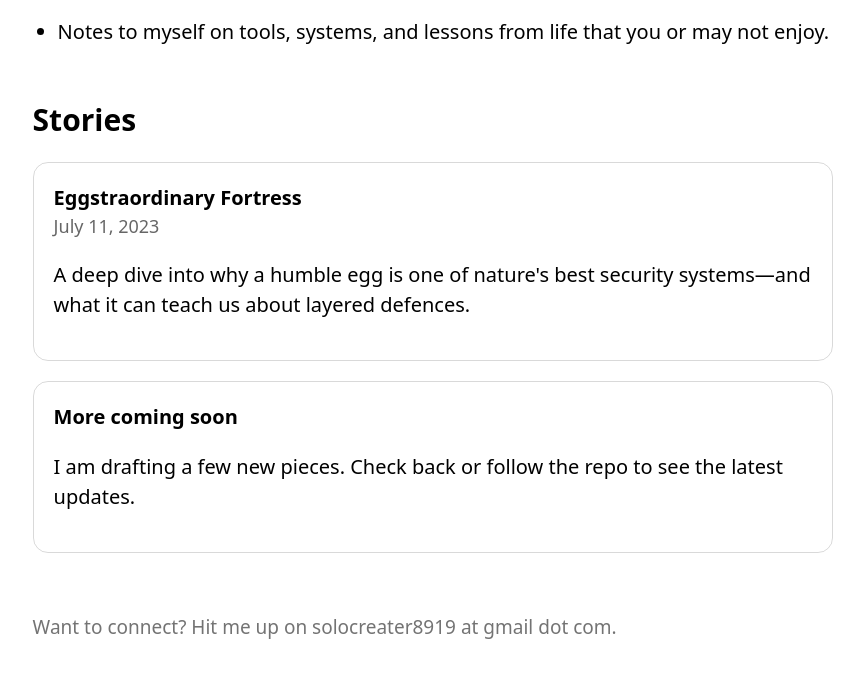
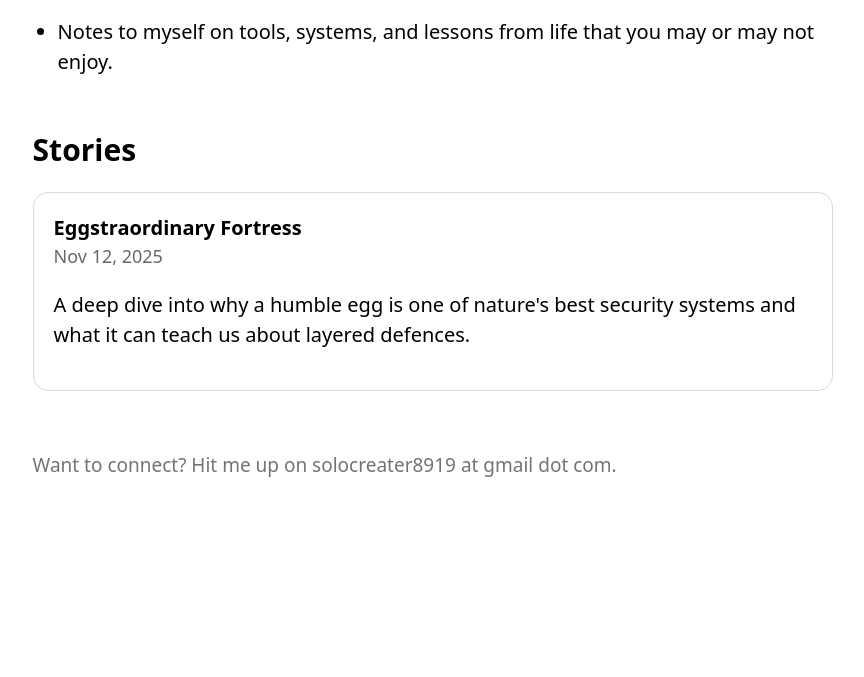
Before and after one commit to ahmed1011001/Notes, a plain HTML site: page index.html in a window 1280 px wide. Shown: the part 665-1342 px from the top of the page, without its empty margins (207-1071 px from the left). After the commit the page ends 1225 px from the top, so only its background shows below. Drawn offline with Linux system fonts and the light colour scheme.

Commit message:
Update index.html

```diff
--- a/index.html
+++ b/index.html
@@ -119,7 +119,7 @@
       <section>
         <h2>What you will find here</h2>
         <ul>
-          <li>Notes to myself on tools, systems, and lessons from life that you or may not enjoy.</li>
+          <li>Notes to myself on tools, systems, and lessons from life that you may or may not enjoy.</li>
         </ul>
       </section>
 
@@ -128,17 +128,10 @@
         <ul class="story-list">
           <li>
             <a href="stories/eggstrodinary.html">Eggstraordinary Fortress</a>
-            <time datetime="2023-07-11">July 11, 2023</time>
+            <time datetime="2023-07-11">Nov 12, 2025</time>
             <p>
               A deep dive into why a humble egg is one of nature's best security
-              systems—and what it can teach us about layered defences.
-            </p>
-          </li>
-          <li>
-            <strong>More coming soon</strong>
-            <p>
-              I am drafting a few new pieces. Check back or follow the repo to
-              see the latest updates.
+              systems and what it can teach us about layered defences.
             </p>
           </li>
         </ul>
```
